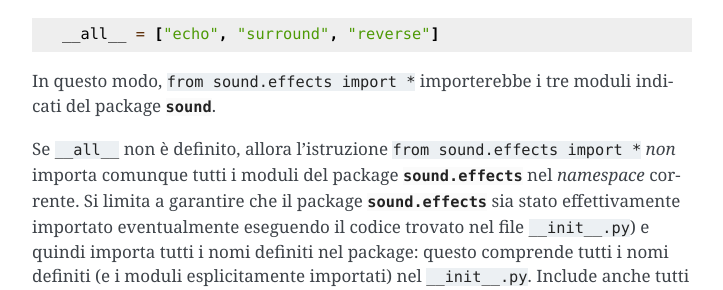
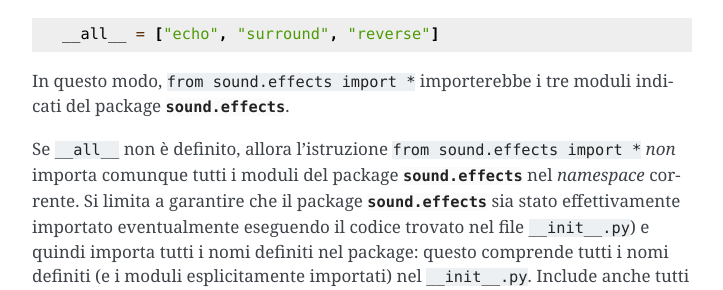
Before and after one commit to ricpol/pytutorial-it, a Sphinx documentation site: the page built from tutorial/source/modules.rst, in a window 1280 px wide and 900 px high, scrolled down 10310 px. Shown: the part 162-452 px from the top of the window, without its empty margins (388-1111 px from the left). Built offline with Sphinx 7.4.7, drawn with Linux system fonts in a browser that asks for light colours.

```diff
--- a/tutorial/source/appetite.rst
+++ b/tutorial/source/appetite.rst
@@ -8,7 +8,7 @@
 
     Questa è la traduzione della **versione "stabile" del Tutorial**,
     corrispondente a Python 3.10, ed è aggiornata al
-    `8 marzo 2022 <https://github.com/python/cpython/commits/3.10/Doc/tutorial>`_.
+    `17 aprile 2022 <https://github.com/python/cpython/commits/3.10/Doc/tutorial>`_.
 
     La repository GitHub di questo progetto
     `si trova qui <https://github.com/ricpol/pytutorial-it>`_:
--- a/tutorial/source/modules.rst
+++ b/tutorial/source/modules.rst
@@ -520,7 +520,7 @@ importare "\*" dal suo package. Per esempio, il file
    __all__ = ["echo", "surround", "reverse"]
 
 In questo modo, ``from sound.effects import *`` importerebbe i tre moduli
-indicati del package :mod:`sound`.
+indicati del package :mod:`sound.effects`.
 
 Se ``__all__`` non è definito, allora l'istruzione
 ``from sound.effects import *`` *non* importa comunque tutti i moduli del
--- a/tutorial/source/stdlib.rst
+++ b/tutorial/source/stdlib.rst
@@ -76,7 +76,8 @@ uno o più nomi di file e un numero opzionale di righe da visualizzare::
 
     import argparse
 
-    parser = argparse.ArgumentParser(prog = 'top',
+    parser = argparse.ArgumentParser(
+        prog = 'top',
         description = 'Show top lines from each file')
     parser.add_argument('filenames', nargs='+')
     parser.add_argument('-l', '--lines', type=int, default=10)
```
